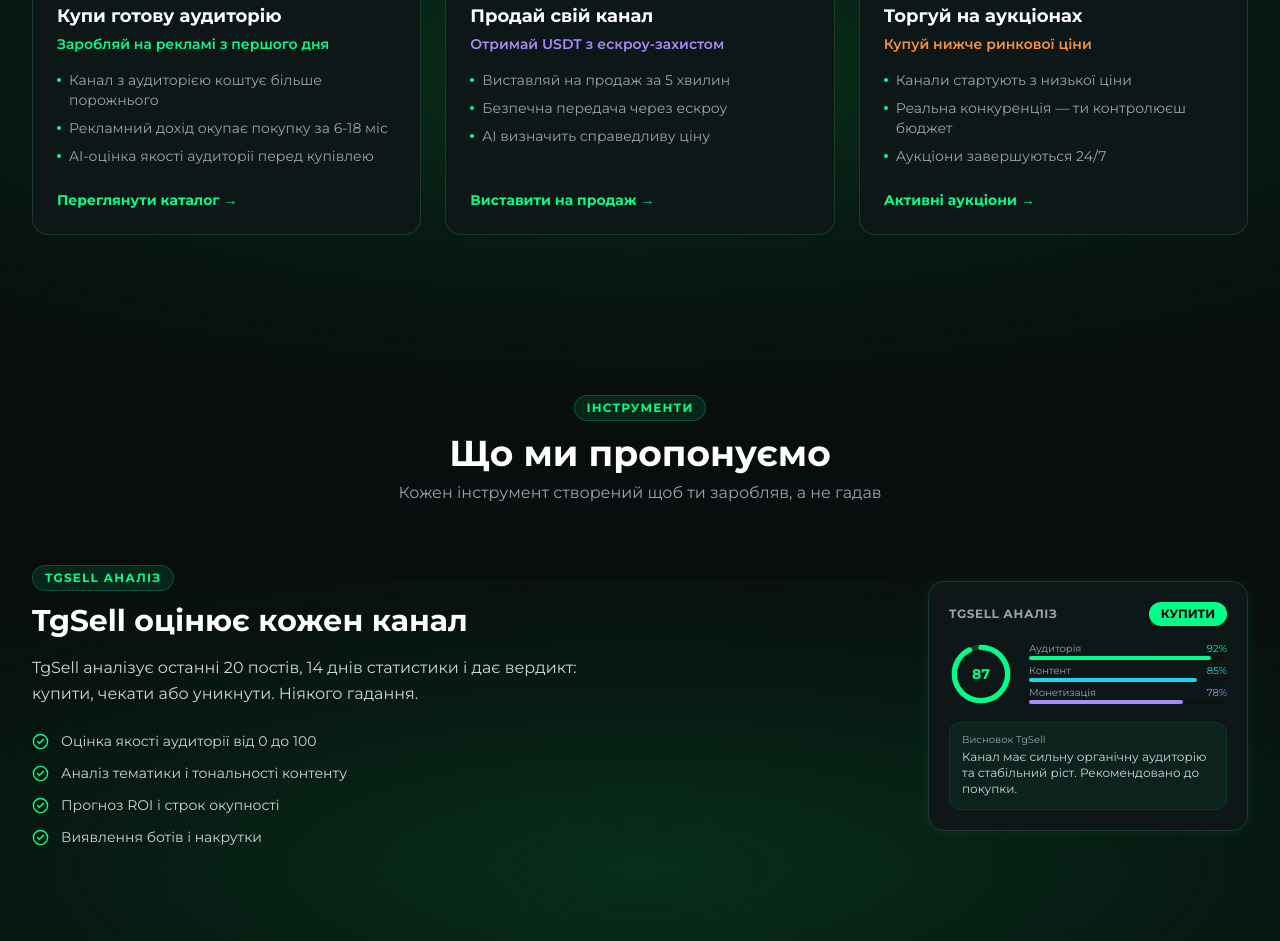
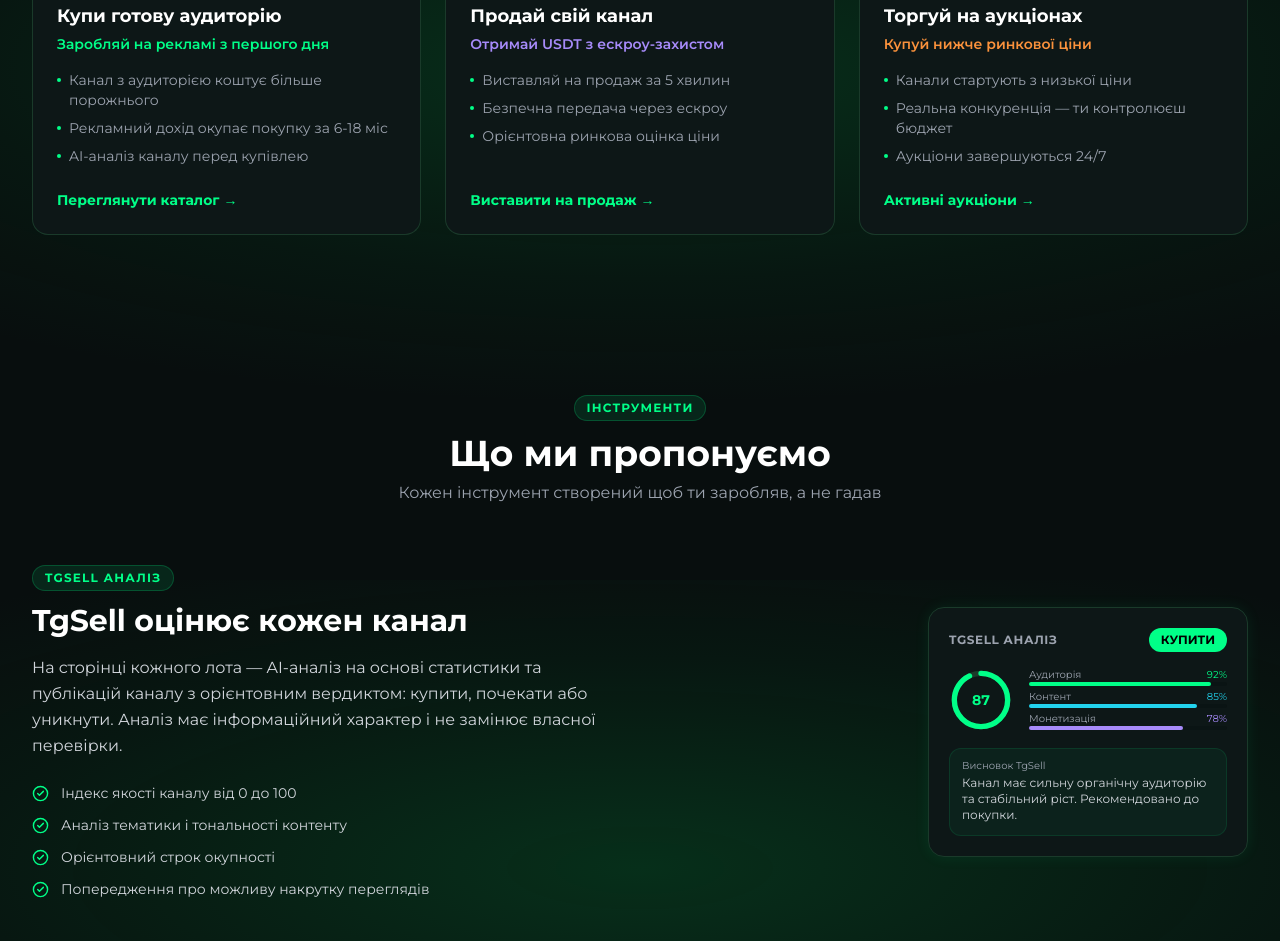
Before and after one commit to RenatKost/tgsell, a React (Vite) app: page / in a window 1280 px wide. Shown: the part 1020-1961 px from the top of the page. Built offline with nearby package versions, Linux system fonts and the light colour scheme; no server answers.

Commit message:
fix(home): уточнено формулювання про AI-аналіз та оцінки на головній

```diff
--- a/src/layouts/HomePage.jsx
+++ b/src/layouts/HomePage.jsx
@@ -285,7 +285,7 @@
       points: [
         'Канал з аудиторією коштує більше порожнього',
         'Рекламний дохід окупає покупку за 6-18 міс',
-        'AI-оцінка якості аудиторії перед купівлею',
+        'AI-аналіз каналу перед купівлею',
       ],
       to: '/catalog',
       cta: 'Переглянути каталог',
@@ -299,7 +299,7 @@
       points: [
         'Виставляй на продаж за 5 хвилин',
         'Безпечна передача через ескроу',
-        'AI визначить справедливу ціну',
+        'Орієнтовна ринкова оцінка ціни',
       ],
       to: '/sell',
       cta: 'Виставити на продаж',
@@ -324,12 +324,12 @@
     {
       tag: 'TgSell Аналіз',
       title: 'TgSell оцінює кожен канал',
-      desc: 'TgSell аналізує останні 20 постів, 14 днів статистики і дає вердикт: купити, чекати або уникнути. Ніякого гадання.',
+      desc: 'На сторінці кожного лота — AI-аналіз на основі статистики та публікацій каналу з орієнтовним вердиктом: купити, почекати або уникнути. Аналіз має інформаційний характер і не замінює власної перевірки.',
       points: [
-        'Оцінка якості аудиторії від 0 до 100',
+        'Індекс якості каналу від 0 до 100',
         'Аналіз тематики і тональності контенту',
-        'Прогноз ROI і строк окупності',
-        'Виявлення ботів і накрутки',
+        'Орієнтовний строк окупності',
+        'Попередження про можливу накрутку переглядів',
       ],
       MockUI: AIMockUI,
       reverse: false,
```
